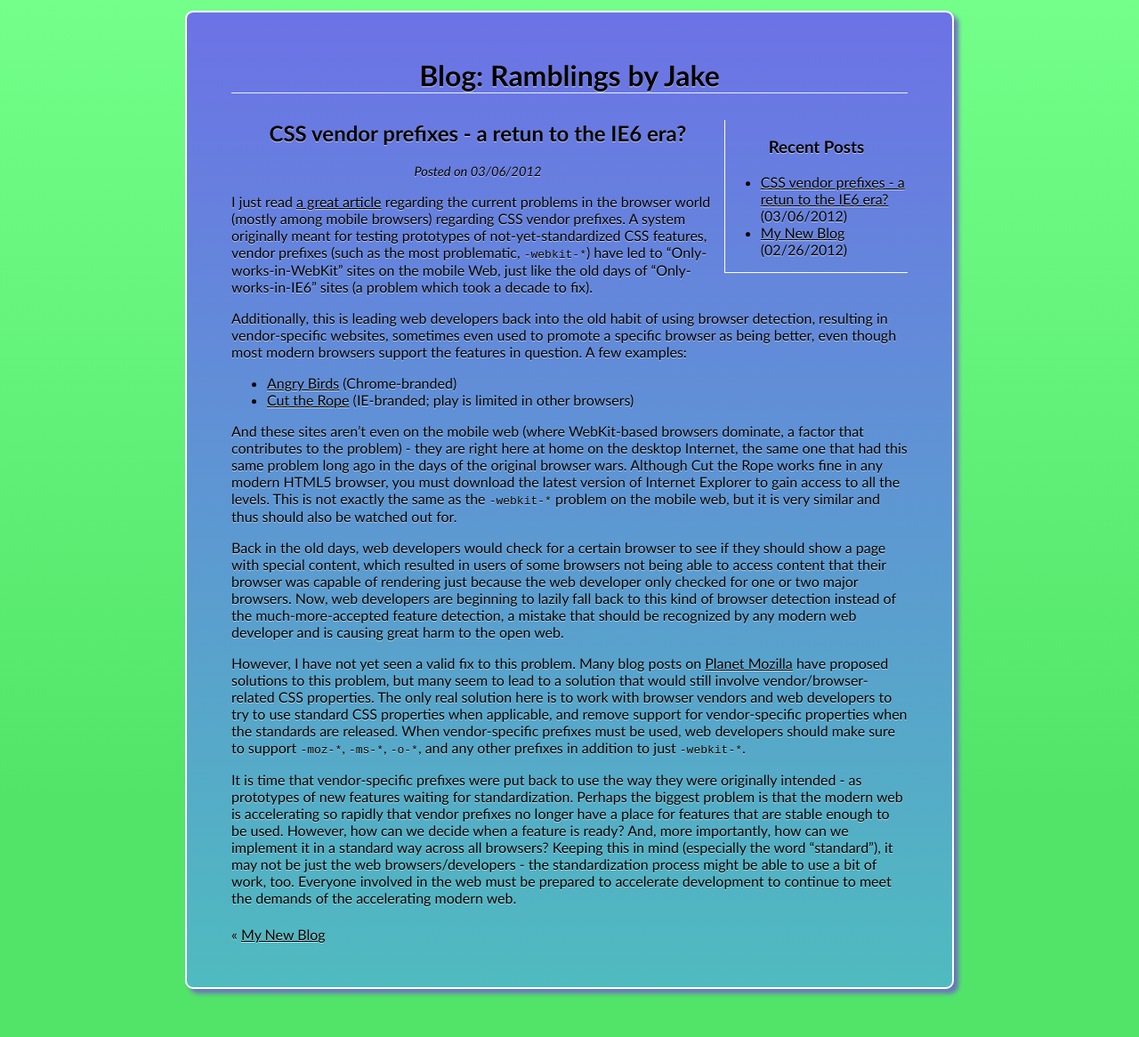
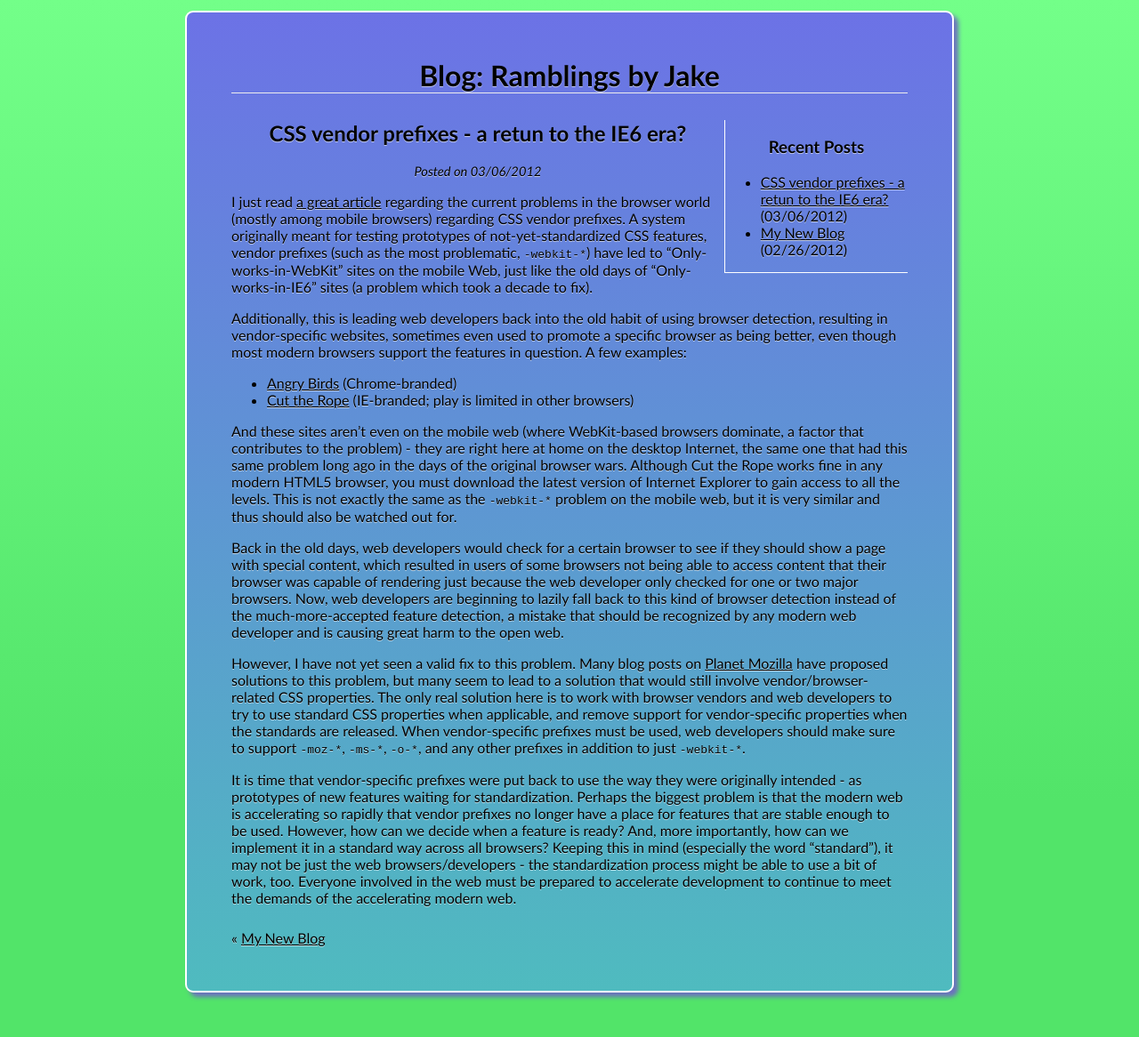
Before and after one commit to jhartz/jhartz.github.com, a Jekyll site: the page built from _posts/2012-03-06-CSS-vendor-prefixes.markdown, in a window 1280 px wide. Shown: the whole page at 89% size. Built offline with Jekyll 4.4.1, drawn with Linux system fonts in a browser that asks for light colours.

Commit message:
Picky, picky...

```diff
--- a/_layouts/front.html
+++ b/_layouts/front.html
@@ -11,7 +11,7 @@
         width: auto;
         max-width: 1000px;
         min-height: 100%;
-        background-size: auto 115px
+        background-size: auto 115px;
     }
     </style>{% endif %}
 </head>
--- a/style.css
+++ b/style.css
@@ -143,7 +143,7 @@ div.sidebar {
 div.bottombar {
     margin-right: 28%;
     text-align: left;
-    padding-top: 6px;
+    padding-top: 10px;
 }
 
 div.button {
```
